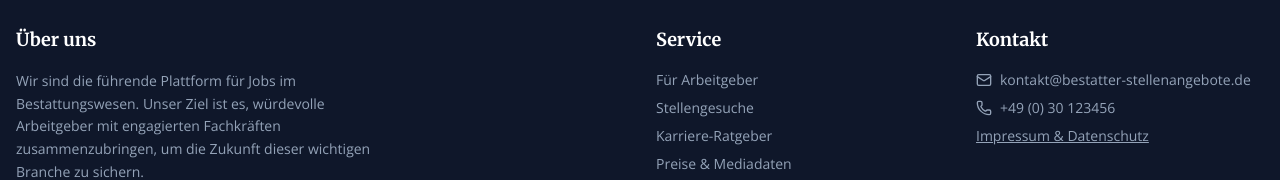
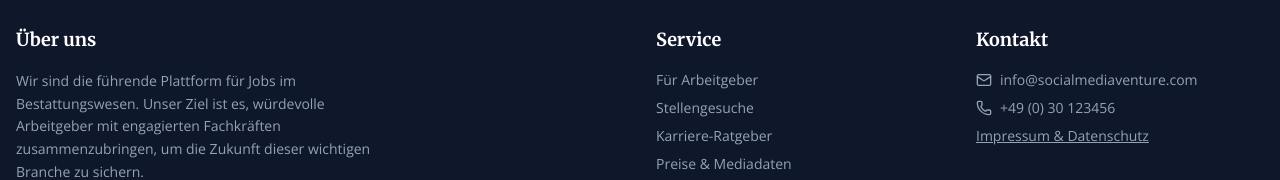
Before and after one commit to shufflethis/bestatter-stellenangebote.de, a React (Vite) app: page / in a window 1280 px wide. Shown: the part 2102-2282 px from the top of the page. Built offline with nearby package versions, Linux system fonts and the light colour scheme.

Commit message:
fix: replace placeholder contact data with real company info (HR-Updater v1.0)

```diff
--- a/App.tsx
+++ b/App.tsx
@@ -137,7 +137,7 @@ const App: React.FC = () => {
           <div>
             <h4 className="text-white font-serif font-bold text-lg mb-4">Kontakt</h4>
             <ul className="space-y-2 text-sm">
-              <li className="flex items-center gap-2"><Mail size={16} /> kontakt@bestatter-stellenangebote.de</li>
+              <li className="flex items-center gap-2"><Mail size={16} /> info@socialmediaventure.com</li>
               <li className="flex items-center gap-2"><Phone size={16} /> +49 (0) 30 123456</li>
               <li className="mt-4"><button onClick={() => setCurrentPage(Page.IMPRESSUM)} className="hover:text-white transition-colors underline">Impressum & Datenschutz</button></li>
             </ul>
```
